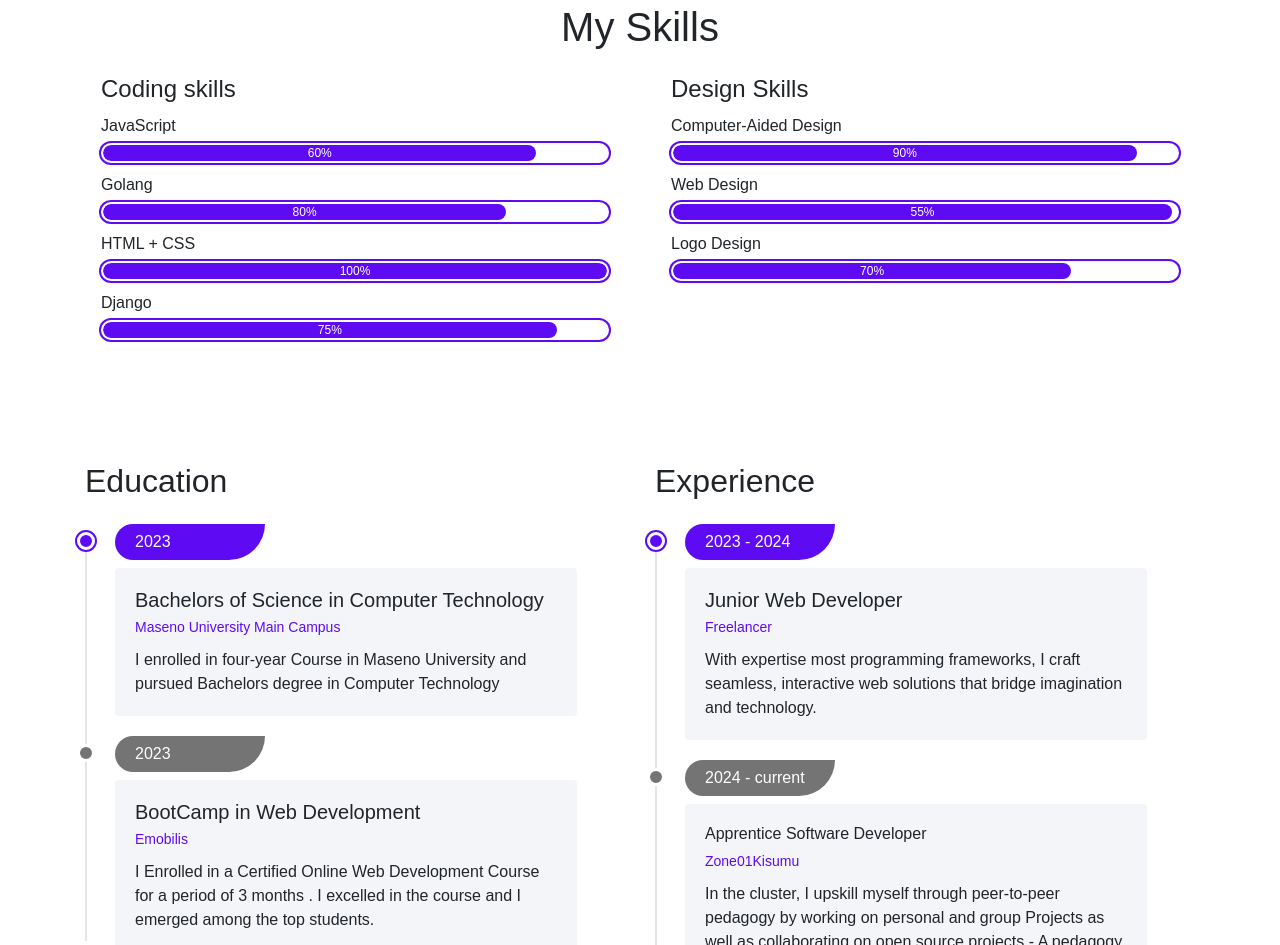
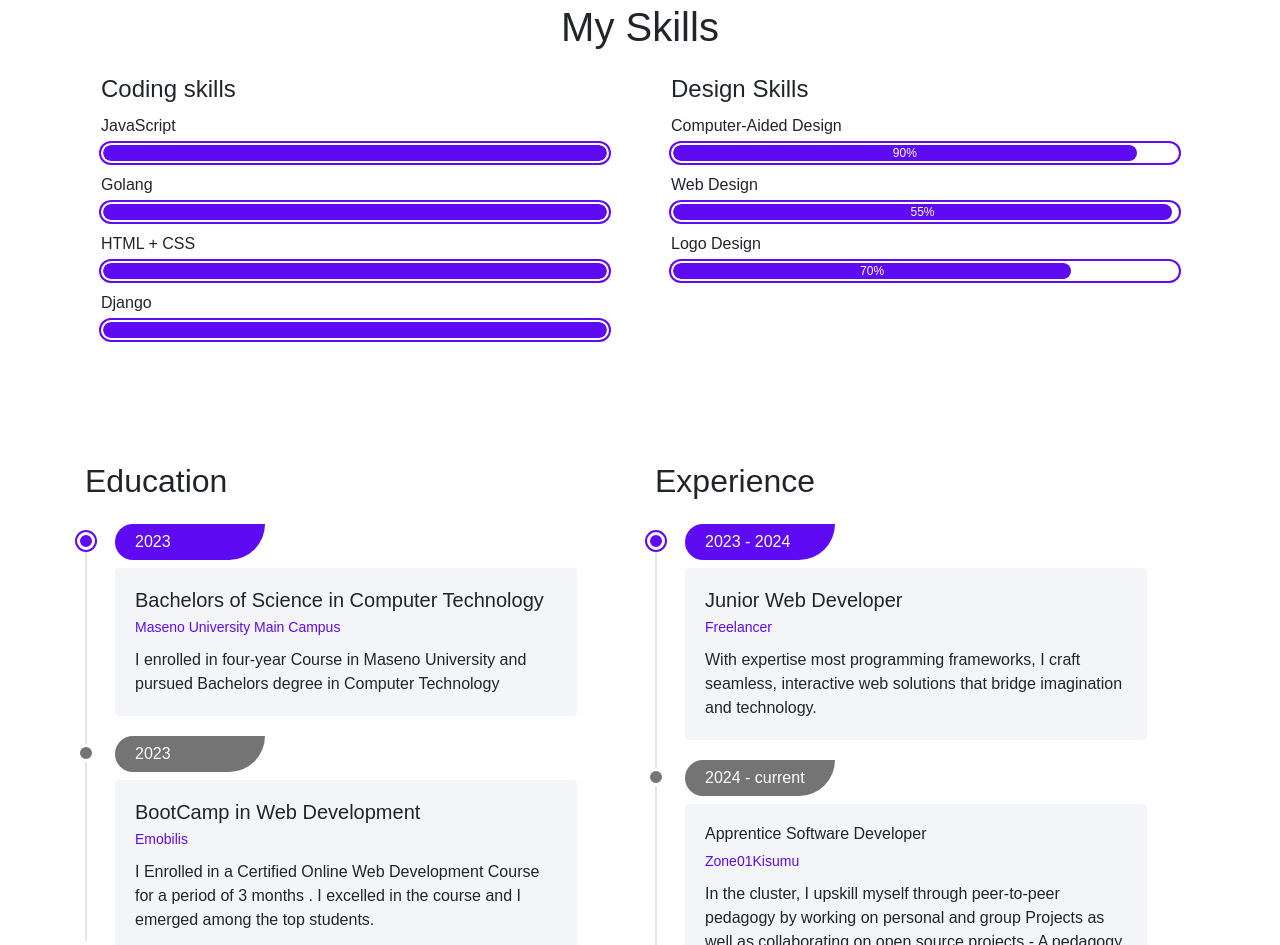
Before and after one commit to Hilary505/Portfolio, a website: page index.html in a window 1280 px wide. Shown: the part 1323-2268 px from the top of the page. Drawn offline with nearby package versions, Linux system fonts and the light colour scheme; some packages are replaced by stand-ins of ours; files whose address does not match are found by name; a web font is replaced by a local one.

Commit message:
chore: modify the progressbar

```diff
--- a/index.html
+++ b/index.html
@@ -258,25 +258,25 @@
             <div class="progress-wrapper wow fadeInUp">
               <span class="caption">JavaScript</span>
               <div class="progress">
-                <div class="progress-bar" role="progressbar" style="width: 86%;" aria-valuenow="75" aria-valuemin="0" aria-valuemax="100">60%</div>
+                <div class="progress-bar" role="progressbar" style="width: 100%;" aria-valuenow="75" aria-valuemin="0" aria-valuemax="100"></div>
               </div>
             </div>
             <div class="progress-wrapper wow fadeInUp">
               <span class="caption">Golang</span>
               <div class="progress">
-                <div class="progress-bar" role="progressbar" style="width: 80%;" aria-valuenow="75" aria-valuemin="0" aria-valuemax="100">80%</div>
+                <div class="progress-bar" role="progressbar" style="width: 100%;" aria-valuenow="75" aria-valuemin="0" aria-valuemax="100"></div>
               </div>
             </div>
             <div class="progress-wrapper wow fadeInUp">
               <span class="caption">HTML + CSS</span>
               <div class="progress">
-                <div class="progress-bar" role="progressbar" style="width: 100%;" aria-valuenow="75" aria-valuemin="0" aria-valuemax="100">100%</div>
+                <div class="progress-bar" role="progressbar" style="width: 100%;" aria-valuenow="75" aria-valuemin="0" aria-valuemax="100"></div>
               </div>
             </div>
             <div class="progress-wrapper wow fadeInUp">
               <span class="caption">Django</span>
               <div class="progress">
-                <div class="progress-bar" role="progressbar" style="width: 90%;" aria-valuenow="75" aria-valuemin="0" aria-valuemax="100">75%</div>
+                <div class="progress-bar" role="progressbar" style="width: 100%;" aria-valuenow="75" aria-valuemin="0" aria-valuemax="100"></div>
               </div>
             </div>
           </div>
```
